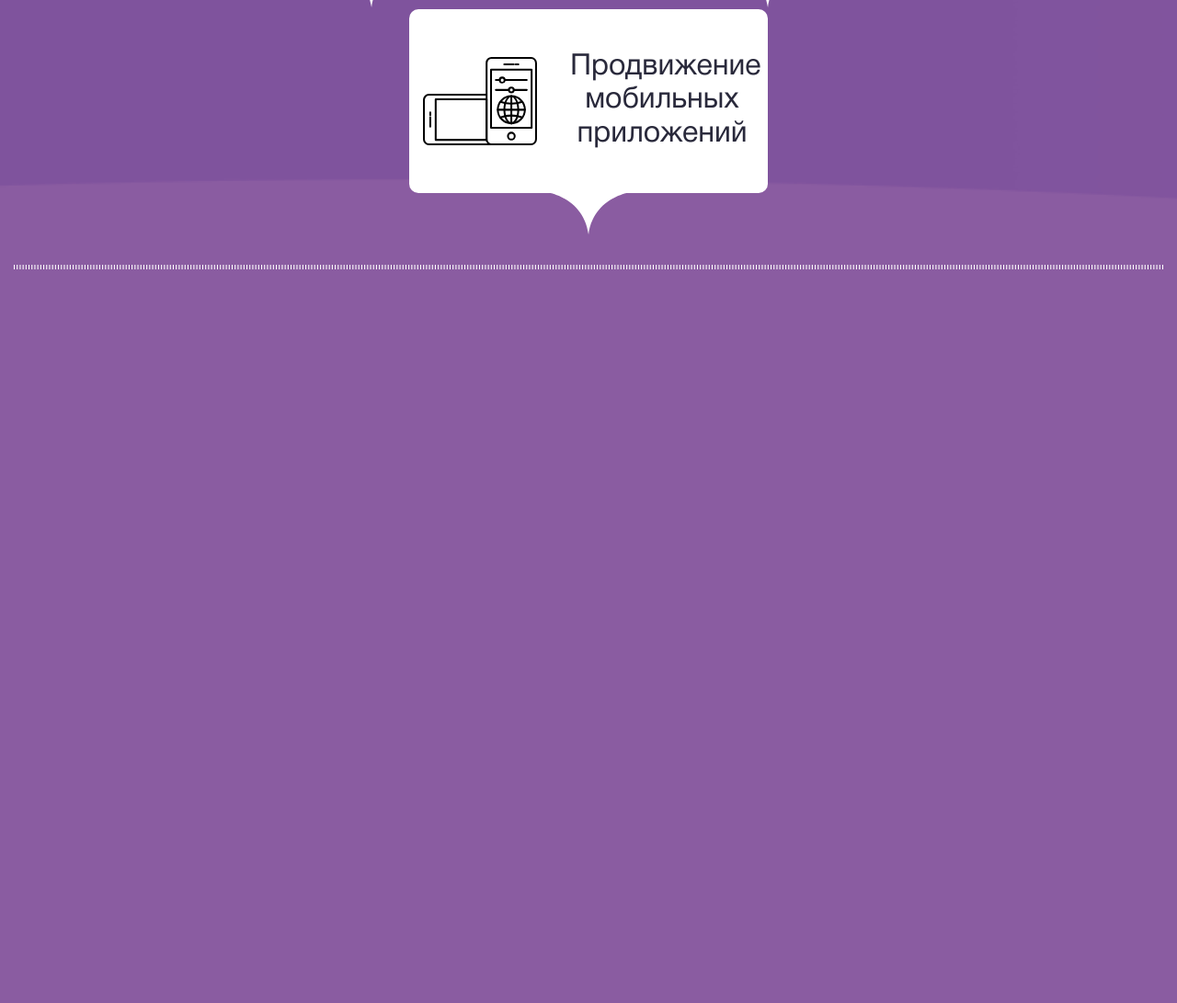
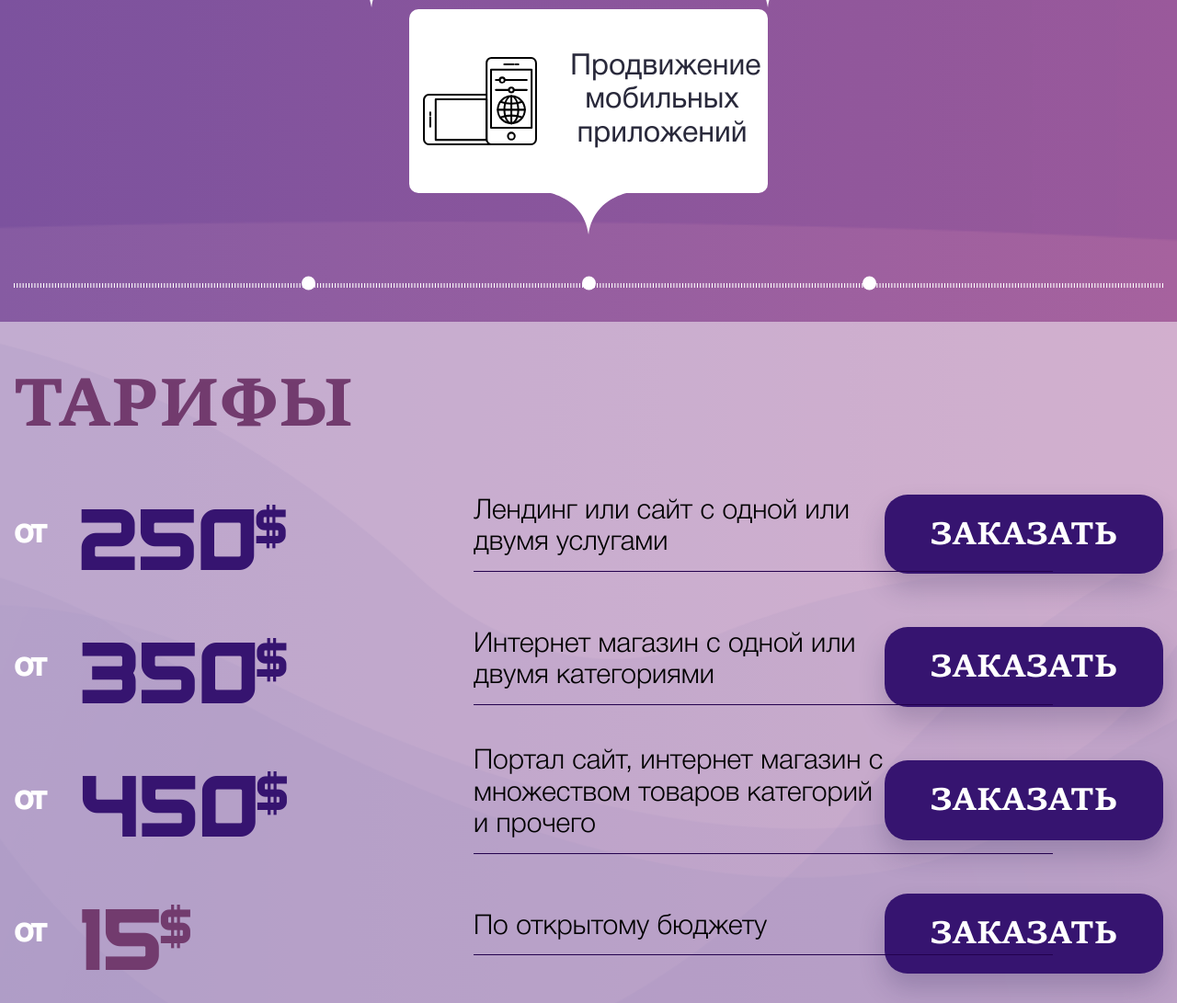
Before and after one commit to n1colashka/starhub, a website: page app/index.html in a window 1280 px wide. Shown: the part 2499-3590 px from the top of the page at 92% size. Before the commit the page ends 2799 px from the top, so only its background shows below. Drawn offline with nearby package versions, Linux system fonts and the light colour scheme; files that its build step writes are made by us from their sources; files whose address does not match are found by name; a web font is replaced by a local one.

Commit message:
Plans section done.

```diff
--- a/app/index.html
+++ b/app/index.html
@@ -106,7 +106,51 @@
                     <div class="tools__item-title">Продвижение мобильных приложений</div>
                 </li>
             </ul>
-            <img class="tools__bar" src="images/bar.svg" alt="Bar">
+            <div class="tools__bar bar">
+                <div class="bar__item bar__item--1"></div>
+                <div class="bar__item bar__item--2"></div>
+                <div class="bar__item bar__item--3"></div>
+                <img class="bar__img" src="images/bar.svg" alt="Bar">
+            </div>
+
+        </div>
+    </div>
+</section>
+
+<section class="plans">
+    <div class="plans__wrapper">
+        <div class="container">
+            <h1 class="plans__title">Тарифы</h1>
+            <ul class="plans__list">
+                <li class="plans__item">
+                    <div class="plans__price">250 <sup>$</sup></div>
+                    <div class="plans__desc">
+                        Лендинг или сайт с одной или двумя услугами
+                    </div>
+                    <a class="plans__btn btn" href="#">Заказать</a>
+                </li>
+                <li class="plans__item">
+                    <div class="plans__price">350 <sup>$</sup></div>
+                    <div class="plans__desc">
+                        Интернет магазин с одной или двумя категориями
+                    </div>
+                    <a class="plans__btn btn" href="#">Заказать</a>
+                </li>
+                <li class="plans__item">
+                    <div class="plans__price">450 <sup>$</sup></div>
+                    <div class="plans__desc">
+                        Портал сайт, интернет магазин с множеством товаров категорий и прочего
+                    </div>
+                    <a class="plans__btn btn" href="#">Заказать</a>
+                </li>
+                <li class="plans__item">
+                    <div class="plans__price plans__price--red">15 <sup>$</sup></div>
+                    <div class="plans__desc">
+                        По открытому бюджету
+                    </div>
+                    <a class="plans__btn btn" href="#">Заказать</a>
+                </li>
+            </ul>
         </div>
     </div>
 </section>
--- a/app/scss/_global.scss
+++ b/app/scss/_global.scss
@@ -11,6 +11,7 @@ html {
 body {
     @include font('helvetica');
     font-size: 20px;
+    background: linear-gradient(to right, rgba(134,91,162,1) 0%, rgba(166,98,158,1) 100%);
     background-color: #8a5ca1;
 }
 
@@ -55,4 +56,36 @@ p {
     background-color: #361470;
     box-shadow: 0px 16px 28px 0px rgba(40, 31, 84, 0.22);
     padding: 25px 40px 20px;
+    transition: color .3s ease;
+    &:hover {
+        color: #fa2443;
+    }
 }
+
+.bar {
+    position: relative;
+
+    &__item {
+        position: absolute;
+        width: 15px;
+        height: 15px;
+        background-color: #ffffff;
+        border-radius: 50%;
+        top: 50%;
+        transform: translateY(-50%);
+    }
+
+    &__item--1 {
+        left: 25%;
+    }
+
+    &__item--2 {
+        left: 0;
+        right: 0;
+        margin: 0 auto;
+    }
+
+    &__item--3 {
+        right: 25%;
+    }
+}
--- a/app/scss/_lead.scss
+++ b/app/scss/_lead.scss
@@ -48,7 +48,6 @@
     &__btn {
         font-size: 30px;
         letter-spacing: 0;
-        color: #fa2443;
         padding-left: 45px;
         padding-right: 45px;
     }
--- a/app/scss/_plans.scss
+++ b/app/scss/_plans.scss
@@ -0,0 +1,85 @@
+.plans {
+    background: url('../images/plans-bg.png') bottom no-repeat;
+    background-size: cover;
+
+    &__wrapper {
+        margin-bottom: 30px;
+        padding-top: 50px;
+        padding-bottom: 120px;
+        background-color: rgba(255, 255, 255, .49);
+    }
+
+    &__title {
+        @include font('sitka-bold');
+        font-size: 77px;
+        color: #723b6e;
+        text-transform: uppercase;
+    }
+
+    &__list {
+    }
+
+    &__item {
+        display: flex;
+        justify-content: space-between;
+        align-items: center;
+    }
+
+    &__price {
+        position: relative;
+        @include font('stern-bold');
+        color: #361470;
+        font-size: 126px;
+        letter-spacing: -0.02em;
+        min-width: 500px;
+        padding-left: 70px;
+
+        &::before {
+            position: absolute;
+            content: "от";
+            @include font('helvetica-medium');
+            font-size: 36px;
+            color: #ffffff;
+            left: 0;
+            top: 50%;
+            transform: translateY(-50%);
+        }
+
+        sup {
+            font-size: 70px;
+            top: -29px;
+            left: -44px;
+        }
+
+    }
+
+    &__price--red {
+        color: #723b6e;
+    }
+
+    &__desc {
+        position: relative;
+        @include font('helvetica-light');
+        font-size: 30px;
+        padding-bottom: 13px;
+        max-width: 710px;
+        width: 100%;
+
+        &::before {
+            position: absolute;
+            content: "";
+            left: 0;
+            bottom: 0;
+            background-color: #23014e;
+            width: 630px;
+            height: 1px;
+        }
+    }
+
+    &__btn {
+        font-size: 36px;
+        padding-left: 50px;
+        padding-right: 50px;
+    }
+
+}
--- a/app/scss/_tools.scss
+++ b/app/scss/_tools.scss
@@ -3,9 +3,7 @@
     z-index: -2;
     background: url('../images/header-bg.png') bottom / cover no-repeat;
     padding-top: 90px;
-
-    &__inner {
-    }
+    padding-bottom: 30px;
 
     &__head {
         max-width: 1170px;
@@ -69,9 +67,6 @@
         }
     }
 
-    &__img {
-    }
-
     &__item-title {
         font-size: 32px;
         color: #29293b;
@@ -80,5 +75,6 @@
     }
 
     &__bar {
+        margin-top: 40px;
     }
 }
```
Also changed, not shown: app/images/footer-bg.png (added), app/images/plans-bg.png (added), dist/css/style.css, dist/images/footer-bg.png (added), dist/images/note-2.png (deleted), dist/images/note.png (deleted), dist/images/plans-bg.png (added), dist/index.html.
